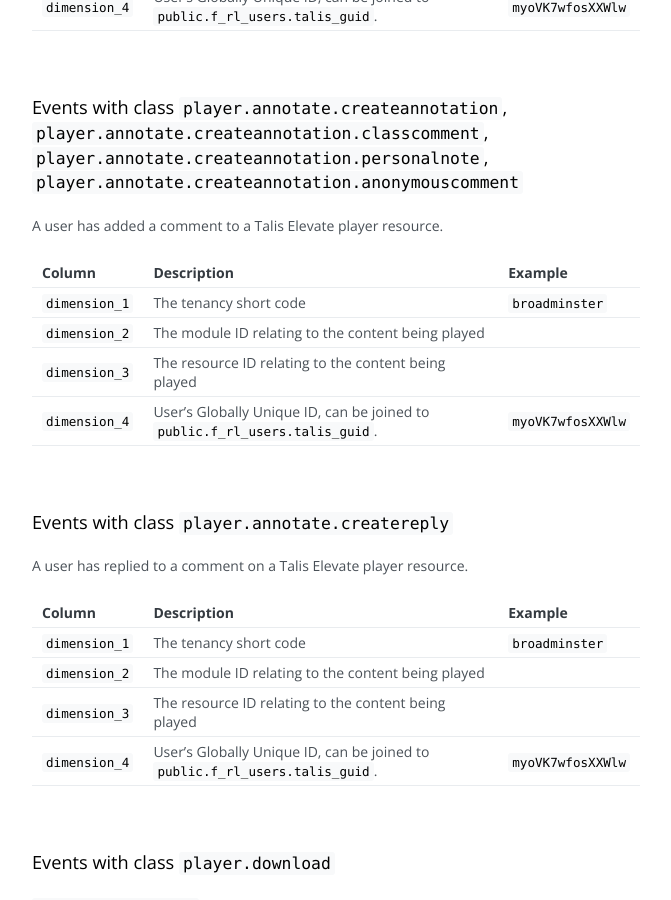
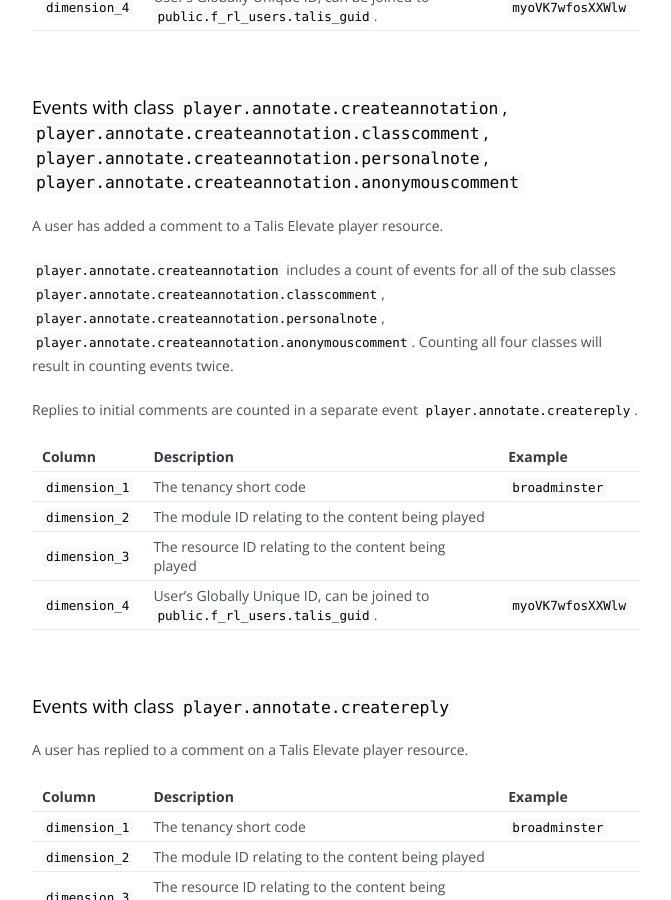
Before and after one commit to techfromsage/advanced-mis, a Jekyll site: the page built from topics/timeseries.md, in a window 1280 px wide and 900 px high, scrolled down 4630 px. Shown: the whole window, without its empty margins (375-1046 px from the left). Built offline with Jekyll 4.4.1, drawn with Linux system fonts in a browser that asks for light colours; nearby versions of some CDN libraries.

Commit message:
Clarify double counting risk

```diff
--- a/topics/timeseries.md
+++ b/topics/timeseries.md
@@ -176,6 +176,10 @@ A contributor is a user other than the owner of the content being viewed, and ty
 ### Events with class `player.annotate.createannotation`, `player.annotate.createannotation.classcomment`, `player.annotate.createannotation.personalnote`, `player.annotate.createannotation.anonymouscomment`
 
 A user has added a comment to a Talis Elevate player resource.
+
+`player.annotate.createannotation` includes a count of events for all of the sub classes `player.annotate.createannotation.classcomment`, `player.annotate.createannotation.personalnote`, `player.annotate.createannotation.anonymouscomment`. Counting all four classes will result in counting events twice.
+
+Replies to initial comments are counted in a separate event `player.annotate.createreply`.
 
 | Column | Description | Example |
 | --- | --- | --- |
```
